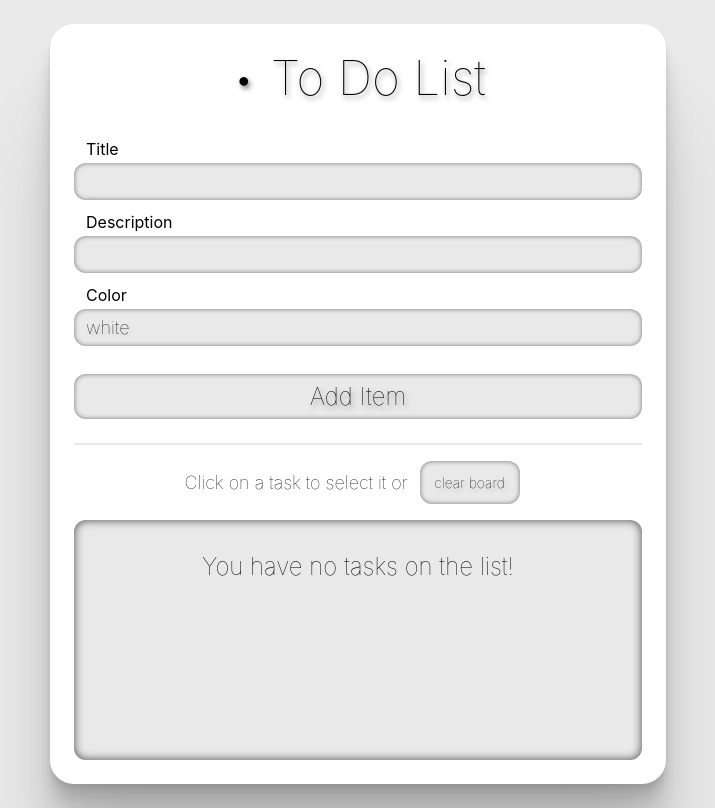
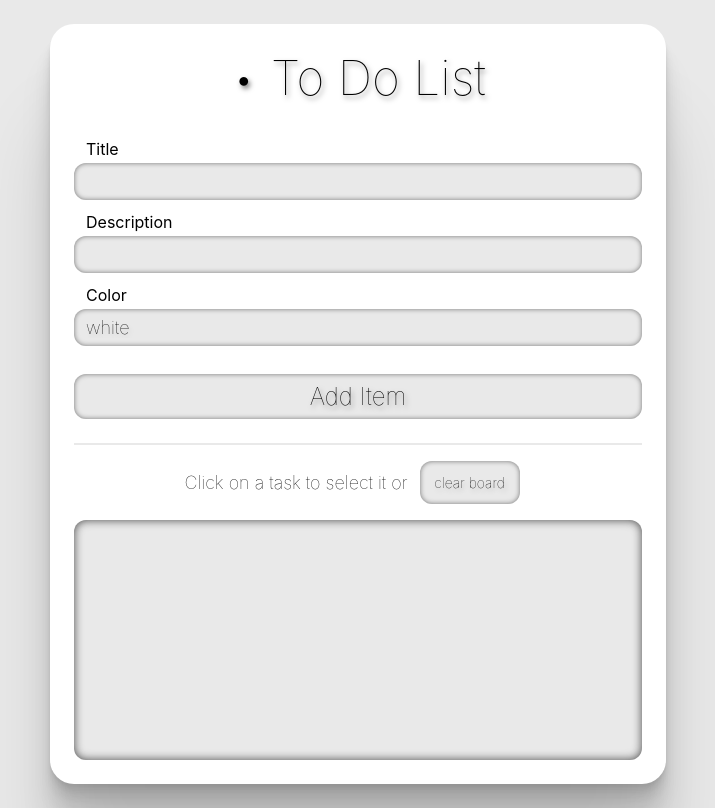
Before and after one commit to victor-neutzling/todo-list-react, a React (Create React App) app: page / in a window 1280 px wide. Shown: the whole page, without its empty margins (282-997 px from the left). Built offline with nearby package versions, Linux system fonts and the light colour scheme.

Commit message:
replacing move up and down buttons with drag and drop functionality

```diff
--- a/package.json
+++ b/package.json
@@ -4,6 +4,7 @@
   "homepage": "https://victor-neutzling.github.io/todo-list-react",
   "private": true,
   "dependencies": {
+    "@hello-pangea/dnd": "^16.0.1",
     "@testing-library/jest-dom": "^5.16.5",
     "@testing-library/react": "^13.4.0",
     "@testing-library/user-event": "^13.5.0",
--- a/src/App.tsx
+++ b/src/App.tsx
@@ -14,6 +14,14 @@ function App() {
     const [cards, setCards] = useState<Array<ICard>>(loadCards() || []);
     const [selected, setSelected] = useState<string>("");
 
+    function dragEndHandler(result:any){
+        const newCards = Array.from(cards);
+        const [rearrangedCards] = newCards.splice(result.source.index, 1);
+        newCards.splice(result.destination.index,0,rearrangedCards)
+
+        setCards(newCards)
+    }
+
     function deleteCard(): void {
         let newCards: Array<ICard> = [];
 
@@ -24,39 +32,6 @@ function App() {
         });
         setCards(newCards);
         setSelected("");
-    }
-
-    function moveCardUp() {
-        let newCards: Array<ICard> = cards.map((c: ICard) => c);
-
-        for (let i = 0; i < cards.length; i++) {
-            if (newCards[i].id === selected) {
-                if (i === 0) break;
-
-                //swaps the selected card with the previous one
-                let temp = newCards[i - 1];
-                newCards[i - 1] = newCards[i];
-                newCards[i] = temp;
-                break;
-            }
-        }
-        setCards(newCards);
-    }
-    function moveCardDown() {
-        let newCards: Array<ICard> = cards.map((c: ICard) => c);
-
-        for (let i = 0; i < cards.length; i++) {
-            if (newCards[i].id === selected) {
-                if (i === cards.length - 1) break;
-
-                //swaps the selected card with the previous one
-                let temp = newCards[i + 1];
-                newCards[i + 1] = newCards[i];
-                newCards[i] = temp;
-                break;
-            }
-        }
-        setCards(newCards);
     }
 
     function selectCard(id: string): void {
@@ -144,11 +119,10 @@ function App() {
                     <Menu
                         selected={selected}
                         del={deleteCard}
-                        moveUp={moveCardUp}
-                        moveDown={moveCardDown}
+
                         clear={clearCards}
                     />
-                    <Board cards={cards} selectedCardID={selected} />
+                    <Board cards={cards} selectedCardID={selected} dragEndHandler={dragEndHandler}/>
                 </div>
             </div>
         </div>
--- a/src/components/Board/Board.module.scss
+++ b/src/components/Board/Board.module.scss
@@ -16,4 +16,12 @@
 
     }
 
+    .draggableWrapper{
+        width: 100%;
+        display: flex;
+        padding: 0;
+        margin: 12px 0;
+        box-sizing: border-box;
+    }
+
 }
--- a/src/components/Board/index.tsx
+++ b/src/components/Board/index.tsx
@@ -1,16 +1,66 @@
-import React from 'react'
-import ICard from '../../types/ICard'
-import Card from '../Card'
-import styles from './Board.module.scss'
+import { DragDropContext, Draggable, Droppable } from "@hello-pangea/dnd";
+import React from "react";
+import ICard from "../../types/ICard";
+import Card from "../Card";
+import styles from "./Board.module.scss";
 
+export default function Board({
+    cards,
+    selectedCardID,
+    dragEndHandler
+}: {
+    cards: Array<ICard>;
+    selectedCardID: string;
+    dragEndHandler: (result:any) => void;
+}) {
+    function handleOnDragEnd(result:any) {
+        dragEndHandler(result)
+    }
 
-export default function Board({cards,selectedCardID}:{cards: Array<ICard>,selectedCardID: string}) {
-
-
-
-  return (
-    <div className={styles.board}>{cards.length?cards.map((c) =>{
-        return <Card date={c.date} color={c.color} selected={c.id === selectedCardID} title={c.title} description={c.description} selector={c.selector} id={c.id} key={c.key}/>
-    }): <h2 className={styles.noCards}>You have no tasks on the list!</h2>}</div>
-  )
+    return (
+        <DragDropContext onDragEnd={handleOnDragEnd}>
+            <Droppable droppableId="cards">
+                {(provided) => (
+                    <div
+                        className={styles.board}
+                        {...provided.droppableProps}
+                        ref={provided.innerRef}
+                    >
+                        {cards.map((c, index) => {
+                            return (
+                                <Draggable
+                                    key={c.id}
+                                    draggableId={c.id}
+                                    index={index}
+                                >
+                                    {(provided) => (
+                                        <div
+                                            {...provided.draggableProps}
+                                            {...provided.dragHandleProps}
+                                            ref={provided.innerRef}
+                                            className={styles.draggableWrapper}
+                                        >
+                                            <Card
+                                                date={c.date}
+                                                color={c.color}
+                                                selected={
+                                                    c.id === selectedCardID
+                                                }
+                                                title={c.title}
+                                                description={c.description}
+                                                selector={c.selector}
+                                                id={c.id}
+                                                key={c.key}
+                                            />
+                                        </div>
+                                    )}
+                                </Draggable>
+                            );
+                        })}
+                        {provided.placeholder}
+                    </div>
+                )}
+            </Droppable>
+        </DragDropContext>
+    );
 }
--- a/src/components/Card/Card.module.scss
+++ b/src/components/Card/Card.module.scss
@@ -5,8 +5,9 @@
     box-sizing: border-box;
     border-radius: 12px;
     box-shadow: 2px 3px 5px rgba(0, 0, 0, 0.5);
-    margin: 12px 24px;
+    //margin: 12px 24px;
     width: 100%;
+    height: 100%;
     padding: 0 24px;
     transition: 0.3s;
     cursor: pointer;
--- a/src/components/Menu/index.tsx
+++ b/src/components/Menu/index.tsx
@@ -2,27 +2,17 @@ import style from "./Menu.module.scss";
 
 interface IMenu {
     del: () => void;
-    moveUp: () => void;
-    moveDown: () => void;
     clear: () => void;
     selected: string;
 }
 
 export default function Menu({
     del,
-    moveUp,
-    moveDown,
     clear,
     selected,
 }: IMenu) {
     function deleteCard() {
         del();
-    }
-    function moveCardUp() {
-        moveUp();
-    }
-    function moveCardDown() {
-        moveDown();
     }
     function clearCards() {
         clear();
@@ -37,14 +27,9 @@ export default function Menu({
                         delete
                     </button>
 
-                    <button className={style.menuButton} onClick={moveCardUp}>
-                        push up
-                    </button>
                 </div>
                 <div>
-                    <button className={style.menuButton} onClick={moveCardDown}>
-                        push down
-                    </button>
+
                     <button className={style.menuButton} onClick={clearCards}>
                         clear board
                     </button>
```
Also changed, not shown: 1 other file (tests, documents, lock files or other folders).
